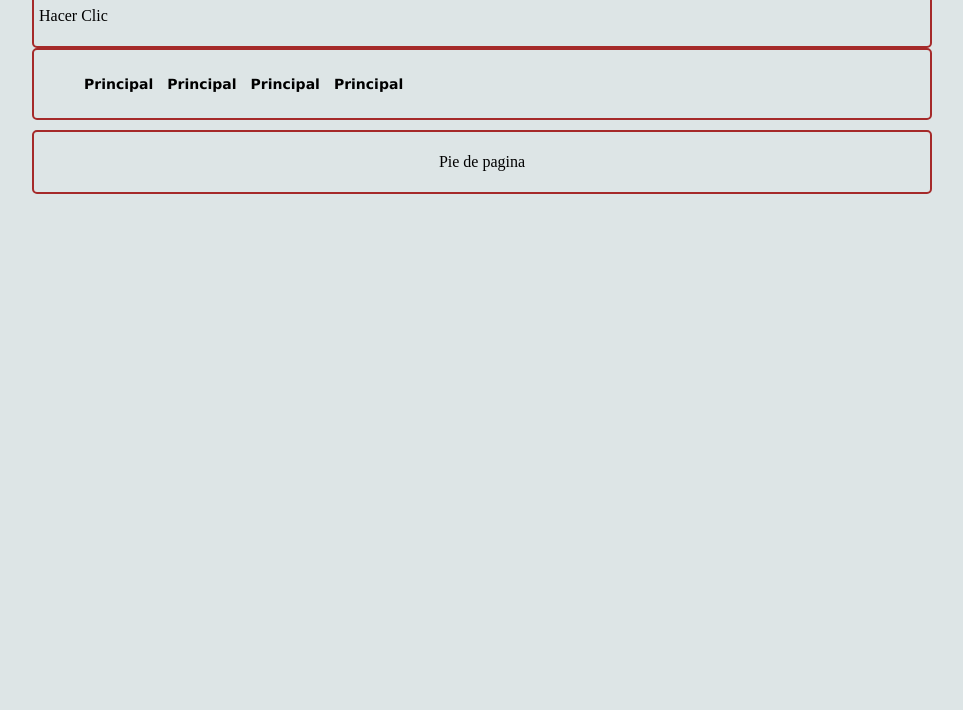
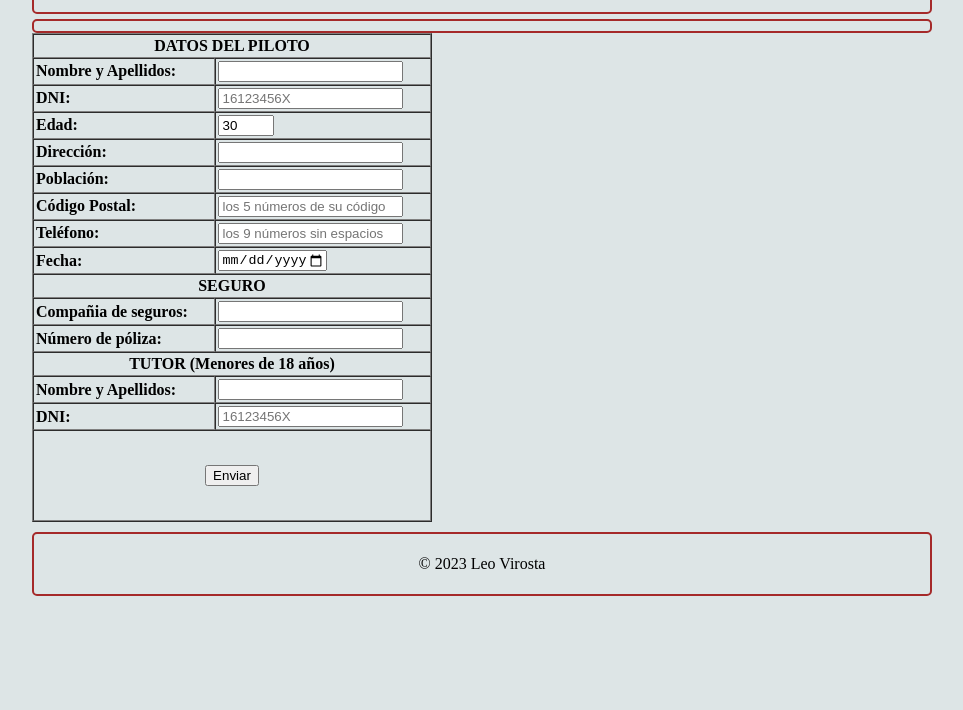
Before and after one commit to leopoldovirosta/leopoldovirosta.github.io, a plain HTML site: page index.html in a window 1280 px wide. Shown: the part 90-800 px from the top of the page, without its empty margins (158-1121 px from the left). Drawn offline with Linux system fonts and the light colour scheme.

Commit message:
añadido formulario

```diff
--- a/adk.css
+++ b/adk.css
@@ -17,7 +17,7 @@ nav{
     border: 2px solid brown;
     border-radius: 5px;
     padding: 5px;
-    margin-top: ;
+    margin-top: 5px;
     background: -moz-linear-gradient(top, #FFFFFF, #3c3d3d);
 }
 
--- a/codigo.js
+++ b/codigo.js
@@ -1,7 +1,29 @@
-function mostraralerta(){
-    alert('hizo clic!');
+function iniciar(){
+    edad1=document.getElementById("edad");
+    nombrem1=document.getElementById("nombrem");
+    dnim1=document.getElementById("dnim");
+    edad1.addEventListener("input", validacion, false);
+    nombrem1.addEventListener("input", validacion, false);
+    dnim1.addEventListener("input", validacion, false);
+}
+function validacion(){
+    if(edad1.value<18){
+        if(nombrem1.value==''){
+            nombrem1.setCustomValidity('inserte un nombre');
+            nombrem1.style.background='#FFDDDD';
+        }else{
+            nombrem1.setCustomValidity('');
+            nombrem1.style.background='#FFFFFF';
+        }
+        if(dnim1.value==''){
+            dnim1.setCustomValidity('inserte un dni');
+            dnim1.style.background='#FFDDDD';
+        }else{
+            dnim1.setCustomValidity('');
+            dnim1.style.background='#FFFFFF';
+        }
     }
-function hacerclic(){
-    document.getElementsByTagName('p')[0].onclick=mostraralerta;
-    }
-window.onload=hacerclic;
+}
+
+
+window.addEventListener('load', iniciar, false);
--- a/index.html
+++ b/index.html
@@ -8,19 +8,78 @@
 
     <body>
         <header>
-            <h1>Cabecera de pagina</h1>
-            <p>Hacer Clic</p>
+            <h1>DISCLAIMER</h1>
         </header>
         <nav id="menu">
-            <ul>
-                <li>Principal</li>
-                <li>Principal</li>
-                <li>Principal</li>
-                <li>Principal</li>
-            </ul>
+
         </nav>
+        <section>
+            <form name="disclaimer" id="disclaimer" method="get"">
+                <table width="400" border="1" cellpadding="2" cellspacing="0">
+                    <th colspan="2">DATOS DEL PILOTO</th>
+                    <tr>
+                        <td><strong>Nombre y Apellidos:&nbsp;</strong></td>
+                        <td><input name="NYA" type="text" id="nombre" required></td>
+                    </tr>
+                    <tr>
+                        <td><strong>DNI:&nbsp;</strong></td>
+                        <td><input name="DNI" type="text" id="dni" pattern="[0-9]{8}[A-Za-z]{1}" minlength="9" maxlength="9" placeholder="16123456X" required></td>
+                    </tr>
+                    <tr>
+                        <td><strong>Edad:&nbsp;</strong></td>
+                         <td><input type="number" name="AGE" id="edad" min="5" max="99" value="30"></td>
+                    </tr>
+                    <tr>
+                        <td><strong>Direcci&oacute;n:&nbsp;</strong></td>
+                        <td><input name="DIR" type="text" id="direccion"></td>
+                    </tr>
+                    <tr>
+                        <td><strong>Poblaci&oacute;n:&nbsp;</strong></td>
+                        <td><input name="LOCA" type="text" id="poblacion"></td>
+                    </tr>
+                    <tr>
+                        <td><strong>C&oacute;digo Postal:&nbsp;</strong></td>
+                        <td><input name="CP" type="text" id="cp" pattern="[0-9]{5}" maxlength="5" placeholder="los 5 n&uacute;meros de su c&oacute;digo"></td>
+                    </tr>
+                    <tr>
+                        <td><strong>Tel&eacute;fono:&nbsp;</strong></td>
+                        <td><input type="tel" name="TFNO" id="tfno" pattern="[0-9]{3}[0-9]{3}[0-9]{3}" placeholder="los 9 n&uacute;meros sin espacios"></td>
+                    </tr>
+                    <tr>
+                        <td><strong>Fecha:&nbsp;</strong></td>
+                        <td><input type="date" max="2039-12-31"></td>
+                    </tr>
+                    <th colspan="2">SEGURO</th>
+                    <tr>
+                        <td><strong>Compa&ntilde;ia de seguros:&nbsp;</strong></td>
+                        <td><input name="CO" type="text" id="seguros" list="seguro" required>
+                        <datalist id="seguro">
+                            <option value="ANPA"></option>
+                            </datalist>
+                        </td>
+                    </tr>
+                    <tr>
+                        <td><strong>N&uacute;mero de p&oacute;liza:&nbsp;</strong></td>
+                        <td><input name="POL" type="text" id="poliza" required></td>
+                    </tr>
+                    <th colspan="2">TUTOR (Menores de 18 a&ntilde;os)</th>
+                    <tr>
+                        <td><strong>Nombre y Apellidos:&nbsp;</strong></td>
+                        <td><input name="NYAM" type="text" id="nombrem"></td>
+                    </tr>
+                    <tr>
+                        <td><strong>DNI:&nbsp;</strong></td>
+                        <td><input name="DNIM" type="text" id="dnim" pattern="[0-9]{8}[A-Za-z]{1}" minlength="9" maxlength="9" placeholder="16123456X"></td>
+                    </tr>
+                    <tr align="center">
+                        <td height="85" colspan="2"><input type="submit" name="Submit" value="Enviar"></td>
+                    </tr>
+                </table>
+            </form>
+
+        </section>
         <footer>
-            <p>Pie de pagina</p>
+            <p>&copy; 2023 Leo Virosta</p>
         </footer>
     </body>
 </html>
```
